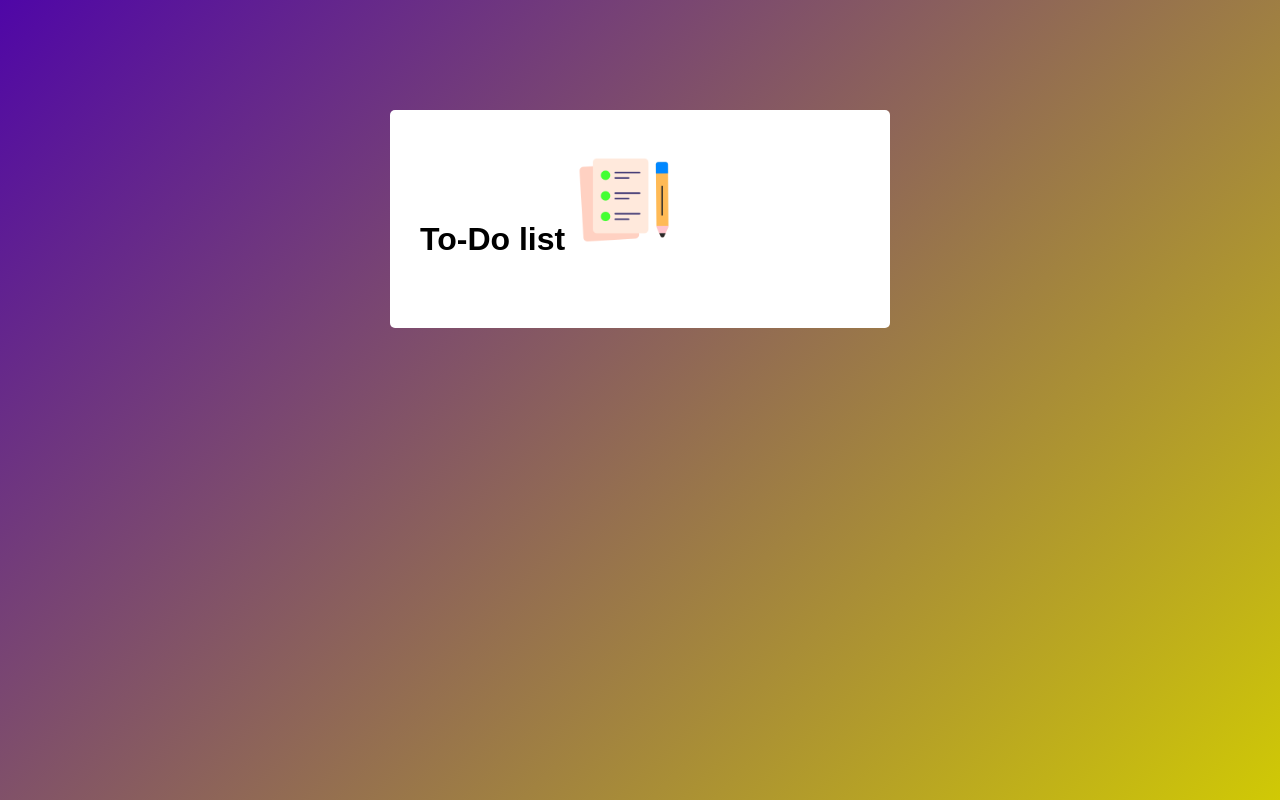
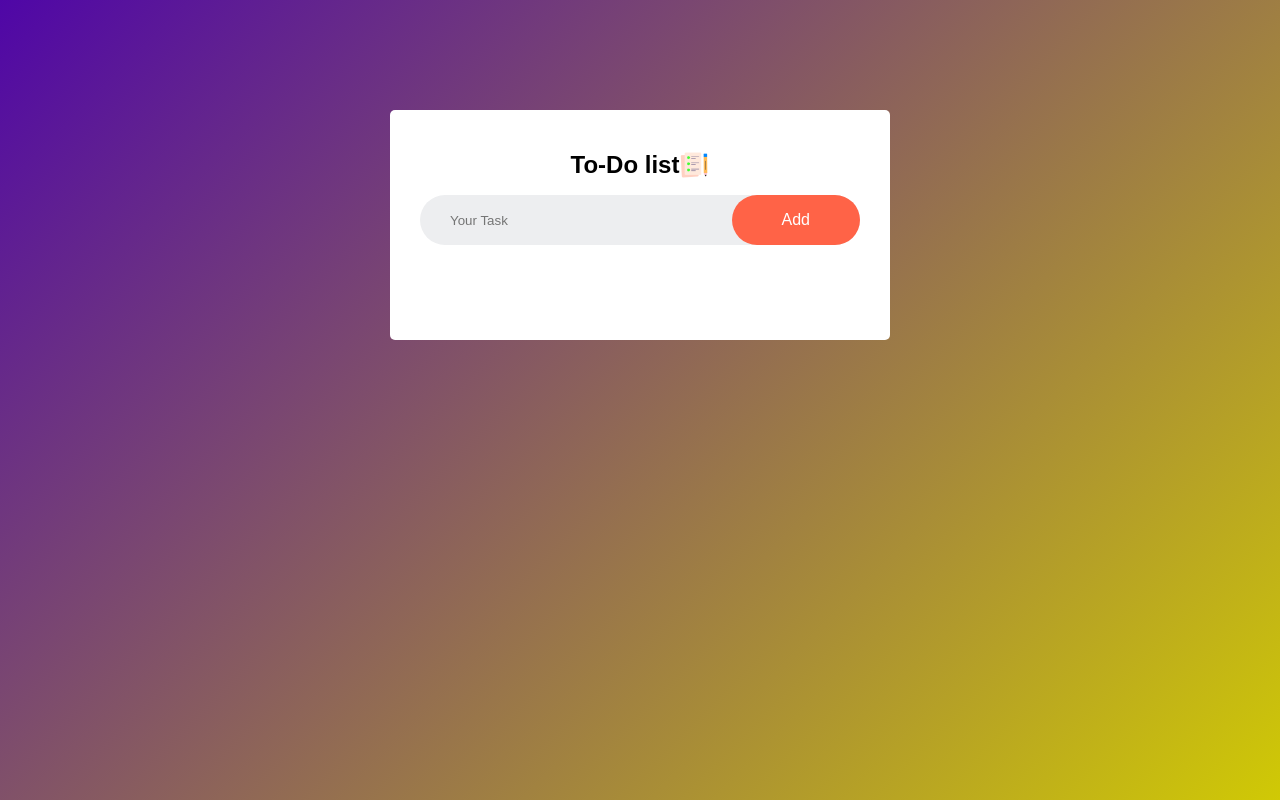
Before and after one commit to Notsanjay0/microproject, a plain HTML site: page index.html in a window 1280 px wide. Drawn offline with Linux system fonts and the light colour scheme.

Commit message:
button and input box added

```diff
--- a/index.html
+++ b/index.html
@@ -10,7 +10,11 @@
 <body>
  <div class="container">
     <div class="todo-app">
-        <h1>To-Do list <img src="images/icon.png"></h1>
+        <h2>To-Do list <img src="images/icon.png"></h2>
+        <div class="row">
+            <input type="text" id="input-box" placeholder="Your Task">
+            <button>Add</button>
+        </div>
     </div>
  </div>
 </body>
--- a/styles.css
+++ b/styles.css
@@ -18,3 +18,39 @@
     padding: 40px 30px 70px;
     border-radius: 5px;
 }
+.todo-app h2 {
+    display: flex;
+    align-items: center;
+    justify-content: center;
+    margin-bottom: 15px;
+}
+.todo-app h2 img {
+    width: 30px;
+    height: 30px;
+}
+.row {
+    display: flex;
+    align-content: center;
+    justify-content: space-between;
+    background-color: #edeef0;
+    padding-left: 20px;
+    margin-bottom: 25px;
+    border-radius: 30px;
+}
+.row input {
+    flex: 1;
+    background: transparent;
+    border: none;
+    padding: 10px;
+    outline: none;
+}
+.row button {
+    border: none;
+    outline: none;
+    background-color: tomato;
+    color: #fff;
+    padding: 16px 50px;
+    border-radius: 30px;
+    cursor: pointer;
+    font-size: 1rem;
+}
```
